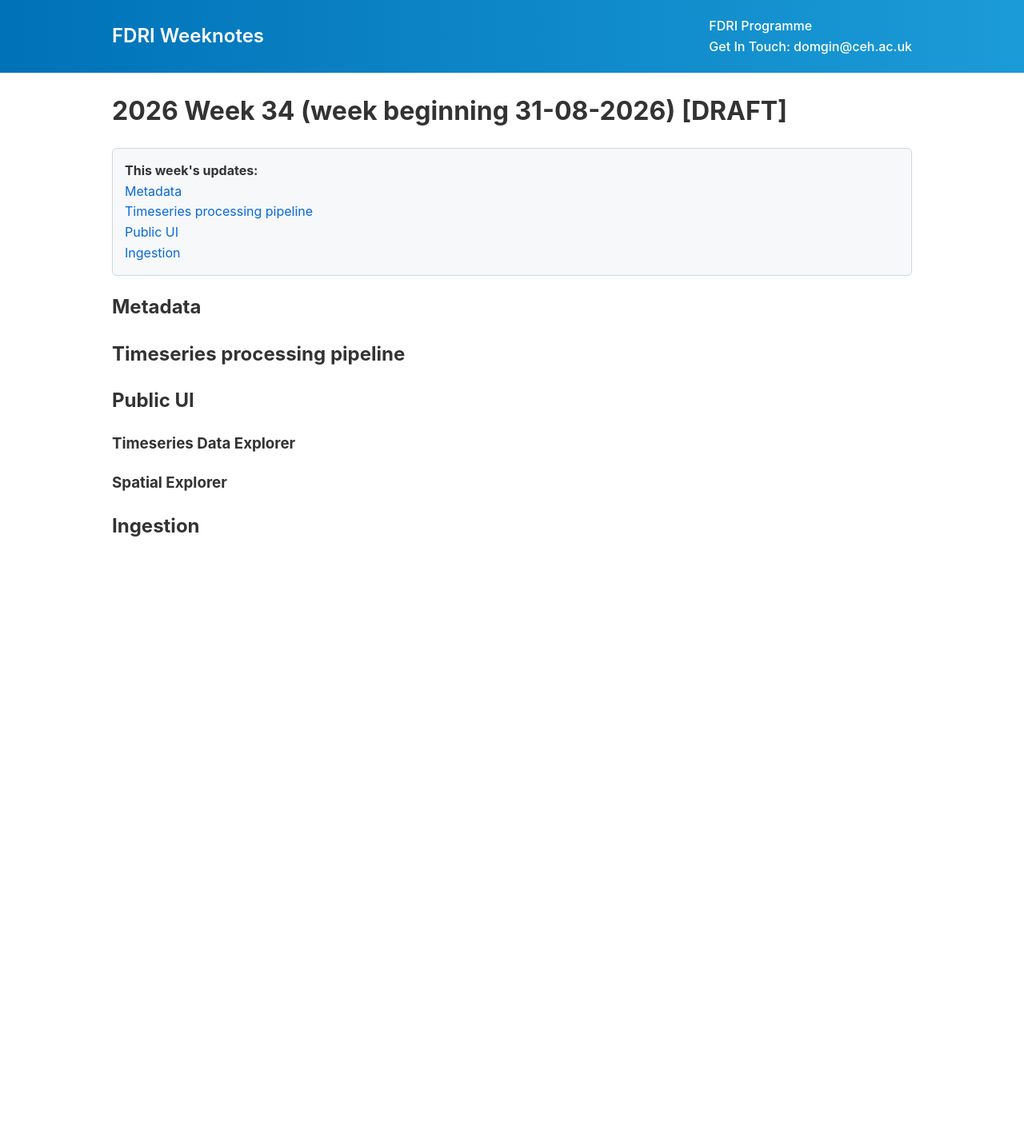
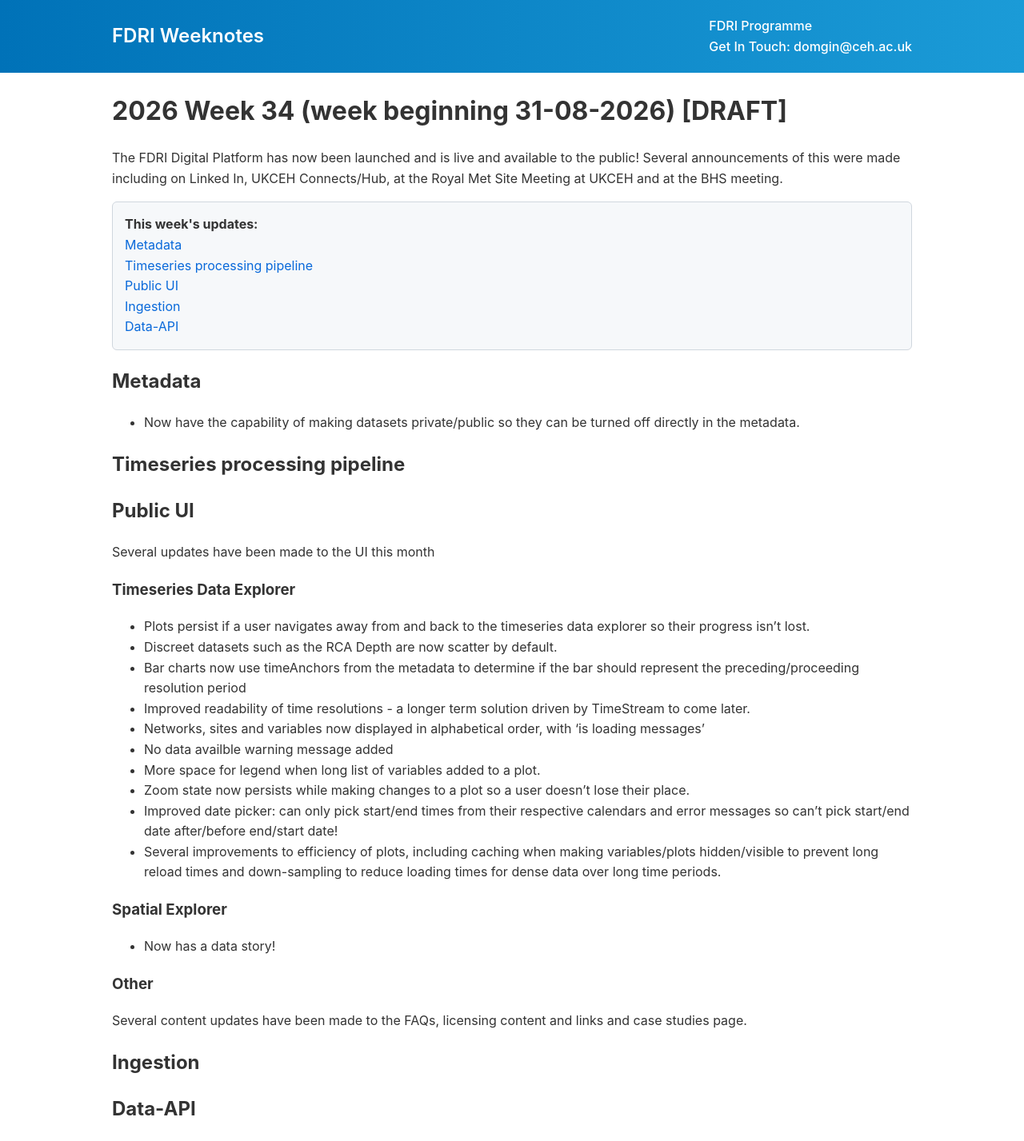
Before and after one commit to NERC-CEH/fdri_words, a Jekyll site: the page built from weeknotes/2026/34.md, in a window 1280 px wide. Shown: the whole page at 80% size. Built offline with Jekyll 4.4.1, drawn with Linux system fonts in a browser that asks for light colours; our own code applies the rules of GitHub Pages for plain Markdown files; before the commit the page ends 900 px from its top, so only the background shows below that.

Commit message:
Update 34.md

```diff
--- a/weeknotes/2026/34.md
+++ b/weeknotes/2026/34.md
@@ -1,13 +1,35 @@
 # 2026 Week 34 (week beginning 31-08-2026) [DRAFT]
 
+The FDRI Digital Platform has now been launched and is live and available to the public! Several announcements of this were made including on
+Linked In, UKCEH Connects/Hub, at the Royal Met Site Meeting at UKCEH and at the BHS meeting.
+
 ## Metadata
+- Now have the capability of making datasets private/public so they can be turned off directly in the metadata.
 
 ## Timeseries processing pipeline
 
 ## Public UI
+Several updates have been made to the UI this month
 
 ### Timeseries Data Explorer
+- Plots persist if a user navigates away from and back to the timeseries data explorer so their progress isn't lost.
+- Discreet datasets such as the RCA Depth are now scatter by default.
+- Bar charts now use timeAnchors from the metadata to determine if the bar should represent the preceding/proceeding resolution period
+- Improved readability of time resolutions - a longer term solution driven by TimeStream to come later.
+- Networks, sites and variables now displayed in alphabetical order, with 'is loading messages'
+- No data availble warning message added
+- More space for legend when long list of variables added to a plot.
+- Zoom state now persists while making changes to a plot so a user doesn't lose their place.
+- Improved date picker: can only pick start/end times from their respective calendars and error messages so can't pick start/end date after/before end/start date!
+- Several improvements to efficiency of plots, including caching when making variables/plots hidden/visible to prevent long reload times
+  and down-sampling to reduce loading times for dense data over long time periods.
 
 ### Spatial Explorer
+- Now has a data story!
+
+### Other
+Several content updates have been made to the FAQs, licensing content and links and case studies page.
 
 ## Ingestion
+
+## Data-API
```
